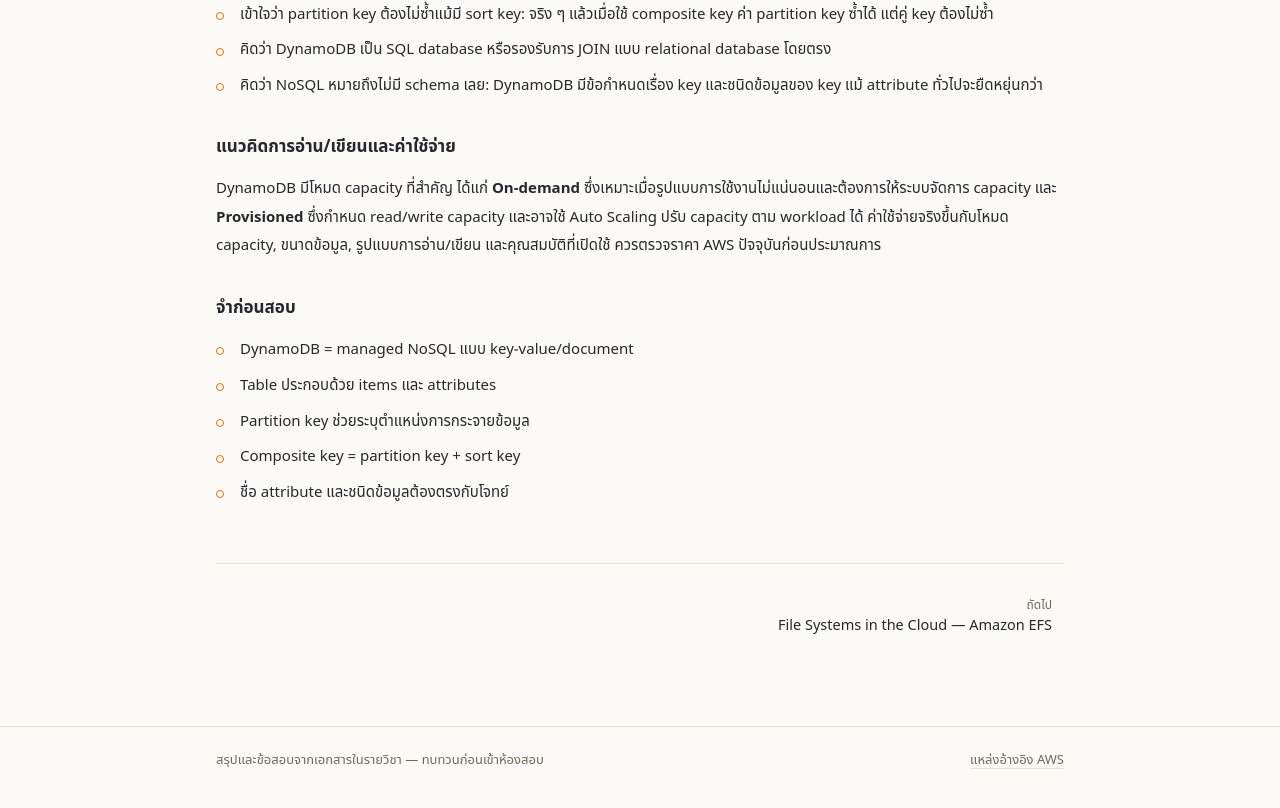
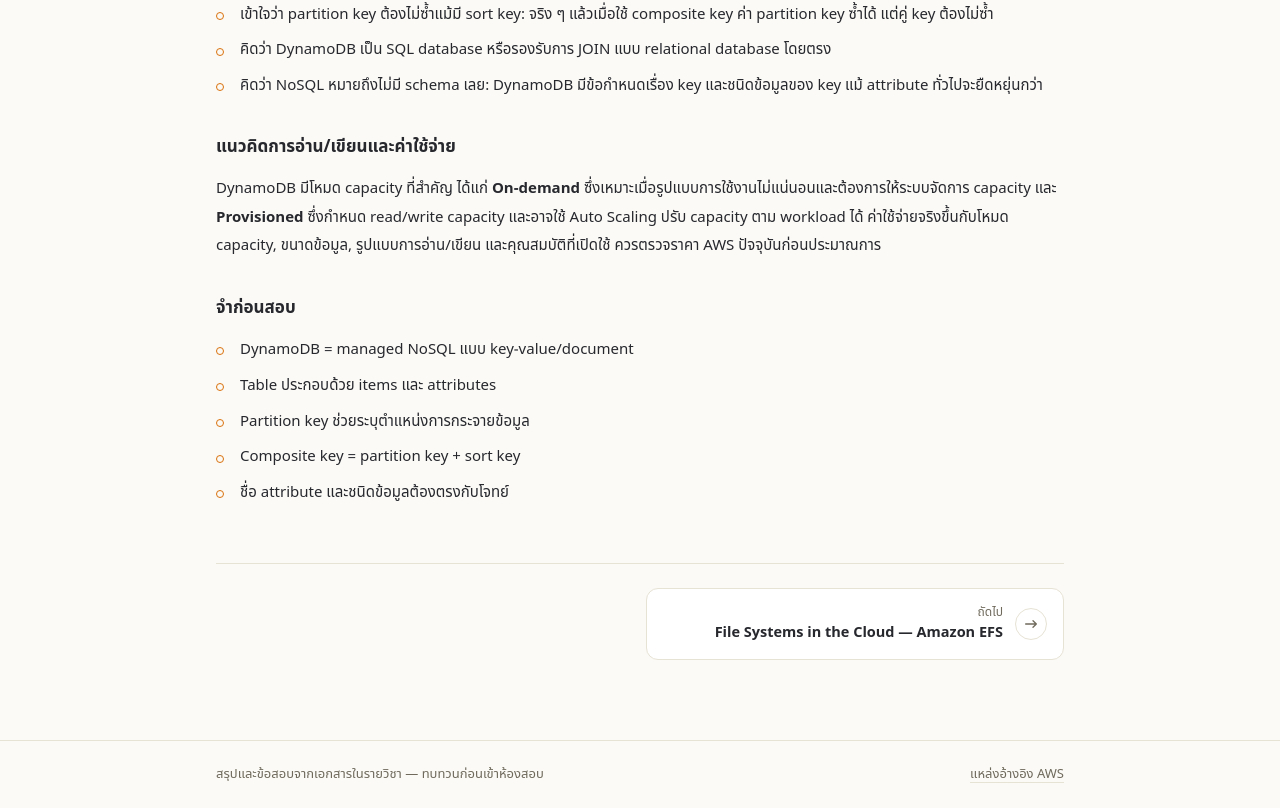
Before and after one commit to ChanodomOngkulna/Quiz-lab-AWS, a SvelteKit app: page /summary/dynamodb in a window 1280 px wide. Shown: the part 2201-3009 px from the top of the page. Built offline with nearby package versions, Linux system fonts and the light colour scheme.

Commit message:
style: redesign summary navigation pagination links with icons and enhanced styling

```diff
--- a/src/routes/summary/[topic]/+page.svelte
+++ b/src/routes/summary/[topic]/+page.svelte
@@ -61,19 +61,59 @@
 	{#if prev}
 		<a
 			href="/summary/{prev.slug}"
-			class="group rounded-lg px-3 py-2 transition-colors hover:bg-surface"
+			class="btn-lift group flex items-center gap-3 rounded-xl border border-line bg-surface px-4 py-3.5 hover:border-accent/60 hover:bg-accent-soft/40"
 		>
-			<p class="text-[12px] text-muted">หัวข้อก่อนหน้า</p>
-			<p class="mt-0.5 text-[14.5px] font-medium group-hover:text-accent-deep">{prev.title}</p>
+			<span
+				class="flex h-8 w-8 shrink-0 items-center justify-center rounded-full border border-line text-muted transition-colors group-hover:border-accent group-hover:text-accent-deep"
+				aria-hidden="true"
+			>
+				<svg class="h-4 w-4" viewBox="0 0 24 24" fill="none">
+					<path
+						d="M20 12H4m0 0 5-5m-5 5 5 5"
+						stroke="currentColor"
+						stroke-width="2"
+						stroke-linecap="round"
+						stroke-linejoin="round"
+					/>
+				</svg>
+			</span>
+			<span class="min-w-0">
+				<span class="block text-[12px] text-muted">หัวข้อก่อนหน้า</span>
+				<span
+					class="mt-0.5 block truncate text-[14.5px] font-semibold group-hover:text-accent-deep"
+				>
+					{prev.title}
+				</span>
+			</span>
 		</a>
 	{/if}
 	{#if next}
 		<a
 			href="/summary/{next.slug}"
-			class="group rounded-lg px-3 py-2 text-right transition-colors hover:bg-surface sm:col-start-2"
+			class="btn-lift group flex items-center justify-end gap-3 rounded-xl border border-line bg-surface px-4 py-3.5 text-right hover:border-accent/60 hover:bg-accent-soft/40 sm:col-start-2"
 		>
-			<p class="text-[12px] text-muted">ถัดไป</p>
-			<p class="mt-0.5 text-[14.5px] font-medium group-hover:text-accent-deep">{next.title}</p>
+			<span class="min-w-0">
+				<span class="block text-[12px] text-muted">ถัดไป</span>
+				<span
+					class="mt-0.5 block truncate text-[14.5px] font-semibold group-hover:text-accent-deep"
+				>
+					{next.title}
+				</span>
+			</span>
+			<span
+				class="flex h-8 w-8 shrink-0 items-center justify-center rounded-full border border-line text-muted transition-colors group-hover:border-accent group-hover:text-accent-deep"
+				aria-hidden="true"
+			>
+				<svg class="h-4 w-4" viewBox="0 0 24 24" fill="none">
+					<path
+						d="M4 12h16m0 0-5-5m5 5-5 5"
+						stroke="currentColor"
+						stroke-width="2"
+						stroke-linecap="round"
+						stroke-linejoin="round"
+					/>
+				</svg>
+			</span>
 		</a>
 	{/if}
 </nav>
```
